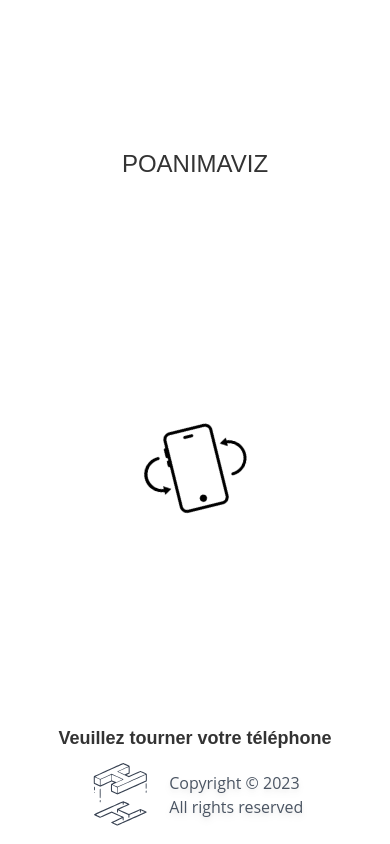
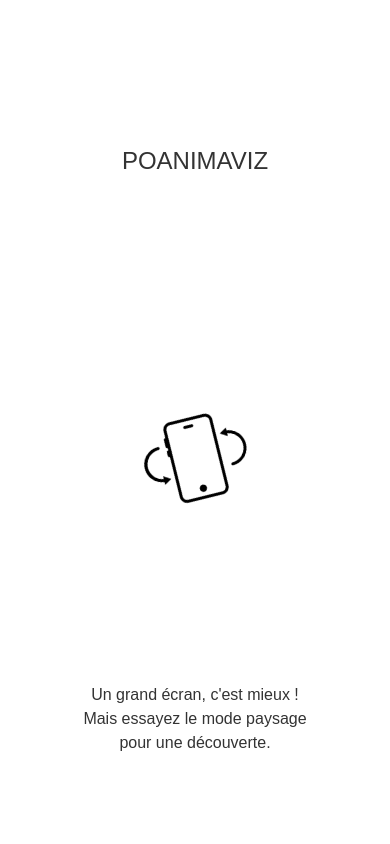
Before and after one commit to hhdreamer13/delphine-visualization, a React (Vite) app: page / in a window 390 px wide. Built offline with nearby package versions, Linux system fonts and the light colour scheme; a web font is replaced by a local one.

Commit message:
commit improve petit ecran message.

```diff
--- a/src/App.jsx
+++ b/src/App.jsx
@@ -1,3 +1,4 @@
+/* eslint-disable react/no-unescaped-entities */
 import {
   createBrowserRouter,
   createRoutesFromElements,
@@ -30,11 +31,14 @@ function App() {
             alt="Rotate phone icon"
             className="animate-rotate-phone h-24 w-24"
           />
-          <p className="mt-6 text-lg font-semibold">
-            Veuillez tourner votre téléphone
-          </p>
+          <div>
+            <p className="w-60 text-center">Un grand écran, c'est mieux !</p>
+            <p className="w-60 text-center">
+              Mais essayez le mode paysage pour une découverte.
+            </p>
+          </div>
         </div>
-        <div className="">
+        <div className="hidden sm:block">
           <Footer />
         </div>
       </div>
--- a/src/components/Home/Home.jsx
+++ b/src/components/Home/Home.jsx
@@ -10,6 +10,9 @@ const containerVariants = {
     transition: {
       delayChildren: 0.95,
       staggerChildren: 0.1,
+      duration: 0.7,
+      delay: 0.2,
+      ease: easeIn,
     },
   },
 };
```
